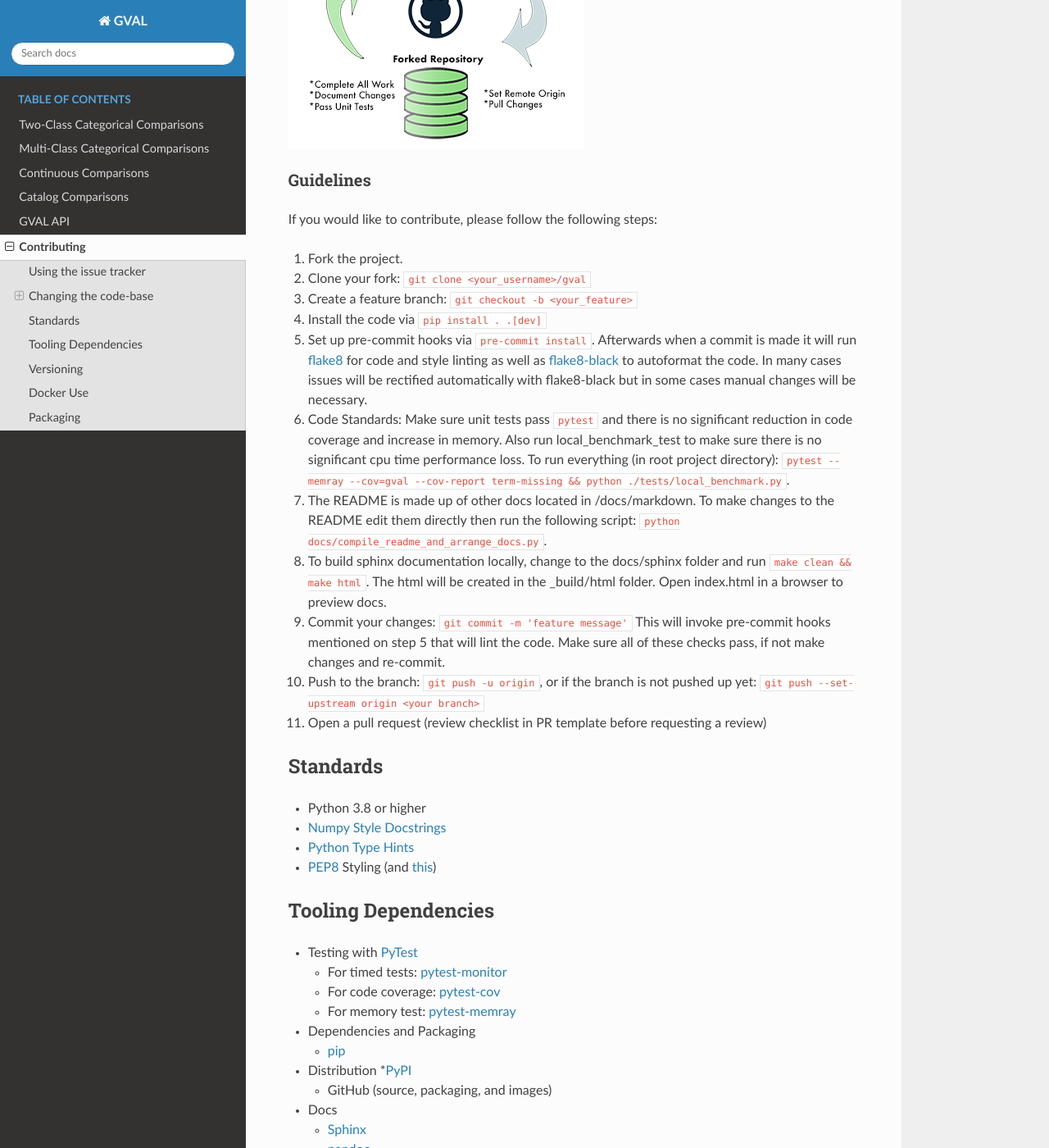
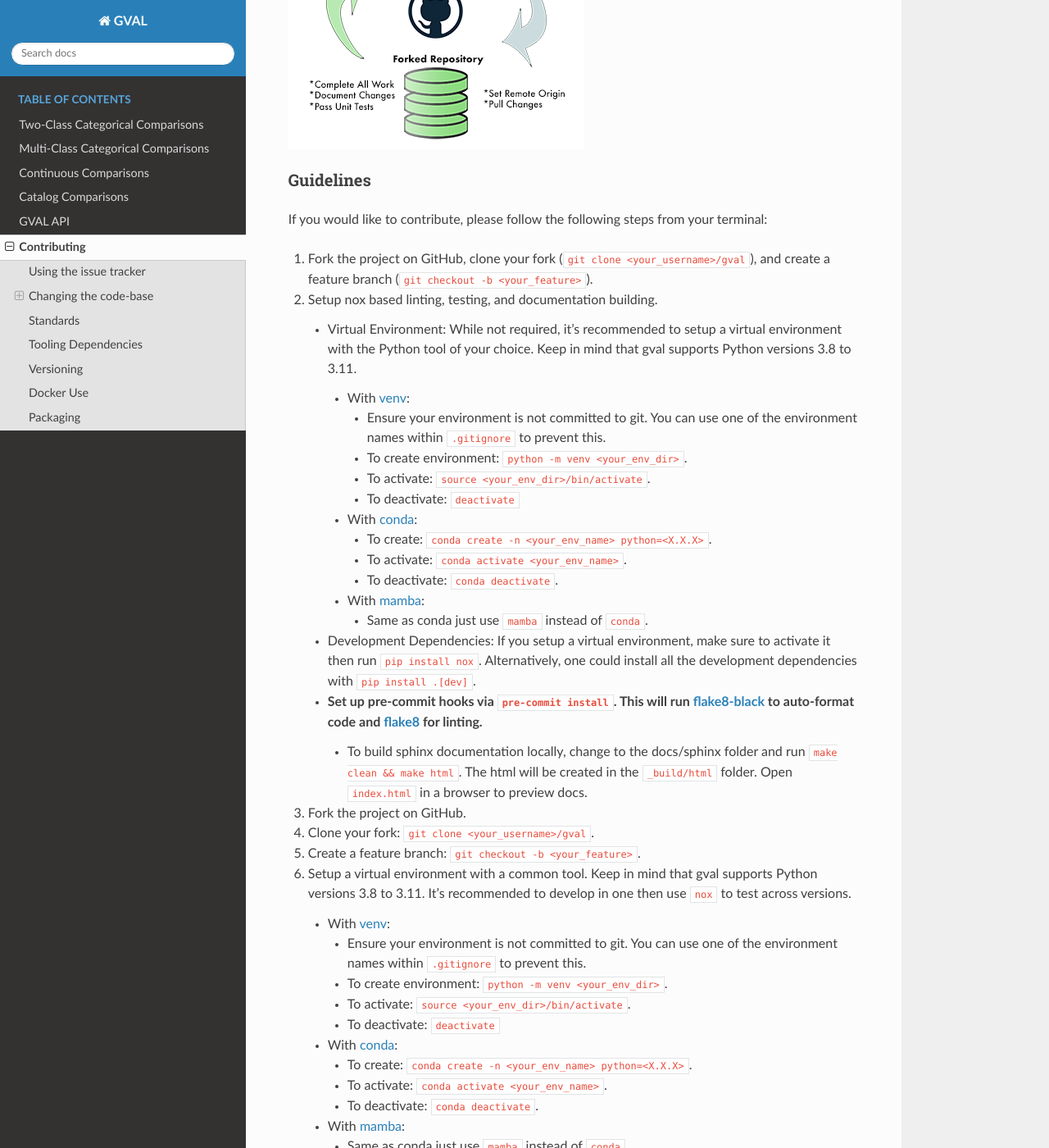
Before and after one commit to NOAA-OWP/gval, a Sphinx documentation site: the page built from docs/sphinx/contributing.rst, in a window 1280 px wide and 1400 px high, scrolled down 990 px. Shown: the whole window at 82% size. Built offline with Sphinx 7.4.7 and the Read the Docs theme 2.0.0, drawn with Linux system fonts in a browser that asks for light colours; pages that are not in the unit, such as notebooks, are missing from menus; some of the changed text lies outside the part shown.

Commit message:
Nox automation - added `noxfile.py` to automate linting, testing, coverage, and doc building - moved `requirements/core.txt` to `requirements.txt` - update optional-dependencies within `pyproject.toml` to decompose dev dependency group - added `compile_readme_and_arrange_docs.py` to sphinx `Makefile` - added pypandoc as dependency to make pandoc python package installable - edited `compile_readme_and_arrange_docs.py` and `sphinx/Makefile` to use pypandoc - added `docs/pandoc` where pypandoc install pandoc to `.gitignore` - added pandoc pathing variables to `sphinx/conf.py`

```diff
--- a/docs/sphinx/SPHINX_CONTRIBUTING.MD
+++ b/docs/sphinx/SPHINX_CONTRIBUTING.MD
@@ -37,33 +37,74 @@
 
 ### Guidelines
 
-If you would like to contribute, please follow the following steps:
+If you would like to contribute, please follow the following steps from your terminal:
 
-1. Fork the project.
-2. Clone your fork: `git clone <your_username>/gval`
-3. Create a feature branch: `git checkout -b <your_feature>`
-4. Install the code via `pip install . .[dev]`
-5. Set up pre-commit hooks via `pre-commit install`.  Afterwards when a commit is made it will run
+1. Fork the project on GitHub, clone your fork (`git clone <your_username>/gval`), and create a feature branch (`git checkout -b <your_feature>`).
+2. Setup nox based linting, testing, and documentation building.
+    - Virtual Environment: While not required, it's recommended to setup a virtual environment with the Python tool of your choice. Keep in mind that gval supports Python versions 3.8 to 3.11.
+        - With [venv](https://docs.python.org/3/library/venv.html):
+            - Ensure your environment is not committed to git. You can use one of the environment names within `.gitignore` to prevent this.
+            - To create environment: `python -m venv <your_env_dir>`.
+            - To activate: `source <your_env_dir>/bin/activate`.
+            - To deactivate: `deactivate`
+        - With [conda](https://docs.conda.io/projects/conda/en/latest/index.html):
+            - To create: `conda create -n <your_env_name> python=<X.X.X>`.
+            - To activate: `conda activate <your_env_name>`.
+            - To deactivate: `conda deactivate`.
+        - With [mamba](https://mamba.readthedocs.io/en/latest/):
+            - Same as conda just use `mamba` instead of `conda`.
+    - Development Dependencies: If you setup a virtual environment, make sure to activate it then run `pip install nox`. Alternatively, one could install all the development dependencies with `pip install .[dev]`.
+    - Set up pre-commit hooks via `pre-commit install`.  This will run [flake8-black](https://pypi.org/project/flake8-black/) to auto-format code and [flake8](https://github.com/PyCQA/flake8) for linting.
+        -
+        - To build sphinx documentation locally, change to the docs/sphinx folder and run `make clean && make html`. The html will be created in the `_build/html` folder.  Open `index.html` in a browser to preview docs.
+
+
+
+1. Fork the project on GitHub.
+2. Clone your fork: `git clone <your_username>/gval`.
+3. Create a feature branch: `git checkout -b <your_feature>`.
+4. Setup a virtual environment with a common tool. Keep in mind that gval supports Python versions 3.8 to 3.11. It's recommended to develop in one then use `nox` to test across versions.
+    - With [venv](https://docs.python.org/3/library/venv.html):
+        - Ensure your environment is not committed to git. You can use one of the environment names within `.gitignore` to prevent this.
+        - To create environment: `python -m venv <your_env_dir>`.
+        - To activate: `source <your_env_dir>/bin/activate`.
+        - To deactivate: `deactivate`
+    - With [conda](https://docs.conda.io/projects/conda/en/latest/index.html):
+        - To create: `conda create -n <your_env_name> python=<X.X.X>`.
+        - To activate: `conda activate <your_env_name>`.
+        - To deactivate: `conda deactivate`.
+    - With [mamba](https://mamba.readthedocs.io/en/latest/):
+        - Same as conda just use `mamba` instead of `conda`.
+5. With the environment activated, install the development version of gval via `pip install .[dev]`. This version includes linting, testing, and doc building dependencies.
+6. Set up pre-commit hooks via `pre-commit install`.  Afterwards when a commit is made it will run
 [flake8](https://github.com/PyCQA/flake8) for code and style linting as well as
 [flake8-black](https://pypi.org/project/flake8-black/) to autoformat the code.  In many cases issues will be rectified
 automatically with flake8-black but in some cases manual changes will be necessary.
-6. Code Standards: Make sure unit tests pass `pytest` and there is no significant reduction
-in code coverage and increase in memory.  Also run local_benchmark_test to make sure there is no significant
-cpu time performance loss.  To run everything (in root project directory):
-`pytest --memray --cov=gval --cov-report term-missing && python ./tests/local_benchmark.py`.
-7. The README is made up of other docs located in /docs/markdown.  To make changes to the README edit them directly
+7. The README is made up of other docs located in `/docs/markdown`.  To make changes to the README edit them directly
 then run the following script: `python docs/compile_readme_and_arrange_docs.py`.
-8. To build sphinx documentation locally, change to the docs/sphinx folder and run `make clean && make html`.
-The html will be created in the _build/html folder.  Open index.html in a browser to preview docs.
-9. Commit your changes: `git commit -m 'feature message'`  This will invoke pre-commit hooks mentioned on step 5
-that will lint the code. Make sure all of these checks pass, if not make changes and re-commit.
-10. Push to the branch: `git push -u origin`, or if the branch is not pushed up yet:
-`git push --set-upstream origin <your branch>`
-11. Open a pull request (review checklist in PR template before requesting a review)
+8. To build sphinx documentation locally, change to the docs/sphinx folder and run `make clean && make html`. The html will be created in the `_build/html` folder.  Open `index.html` in a browser to preview docs.
+9. Run linting and tests with nox. Nox automates various tasks across Python environments.
+    - To test across Python versions, you would need to install [conda](https://docs.conda.io/projects/conda/en/stable/user-guide/install/index.html) or [mamba](https://mamba.readthedocs.io/en/latest/installation/mamba-installation.html). Otherwise nox will just test in your current Python version.
+    - To run all sessions with nox do: `nox`
+    - The above could take too long since the tests session is replicated with all Python versions.
+    - Try some of the possible variants to reduce computational time:
+        - Just black: `nox -s black`
+        - Just flake8: `nox -s flake8`
+        - Just tests: `nox -s tests`
+        - Just a specific version of Python: `nox -p 3.8`
+10. Keep in mind that you can run linting and testing outside of the precommit hooks and nox. Just use the following commands with any custom variation you'd like:
+    - For black: `black src/ tests/`.
+    - For flake8: `flake8 src/ tests/`
+    - For tests: `pytest`
+11. Commit your changes: `git commit`. This will invoke pre-commit hooks mentioned on previously.
+12. Push to remote with:
+    - New branch: `git push -u origin <your_branch>`.
+    - Existing branch with upstream set: `git push` .
+13. Open a pull request (review checklist in PR template before requesting a review).
 
 
 ## Standards
-- Python 3.8 or higher
+- Python 3.8 - 3.11
 - [Numpy&nbsp;Style&nbsp;Docstrings](https://numpydoc.readthedocs.io/en/v1.1.0/format.html#documenting-modules)
 - [Python&nbsp;Type&nbsp;Hints](https://docs.python.org/3/library/typing.html)
 - [PEP8](https://pep8.org/) Styling (and [this](https://peps.python.org/pep-0008/))
--- a/docs/sphinx/conf.py
+++ b/docs/sphinx/conf.py
@@ -1,7 +1,12 @@
-# Configuration file for the Sphinx documentation builder.
-#
-# For the full list of built-in configuration values, see the documentation:
-# https://www.sphinx-doc.org/en/master/usage/configuration.html
+"""
+Configuration file for the Sphinx documentation builder.
+
+For the full list of built-in configuration values, see the documentation:
+https://www.sphinx-doc.org/en/master/usage/configuration.html
+"""
+
+import os
+import sys
 
 # -- Project information -----------------------------------------------------
 # https://www.sphinx-doc.org/en/master/usage/configuration.html#project-information
@@ -24,7 +29,6 @@
     "myst_parser",
 ]
 
-
 templates_path = ["_templates"]
 exclude_patterns = ["_build", "Thumbs.db", ".DS_Store"]
 
@@ -35,3 +39,22 @@
 
 html_theme = "sphinx_rtd_theme"
 html_static_path = ["_static"]
+
+# -- Setting Pandoc's path ---------------------------------------------------
+# https://www.sphinx-doc.org/en/master/usage/configuration.html#confval-pandoc_path
+
+# Set docs path: `gval/docs/`
+docs_dir_path = os.path.dirname(
+    os.path.abspath(
+        os.path.dirname(__file__)
+    )
+)
+
+# Set and make pandoc path
+pandoc_dir_path = os.path.join(docs_dir_path, 'pandoc')
+
+# Set and make pandoc executable path
+pandoc_executable_path = os.path.join(pandoc_dir_path, 'pandoc')
+
+# Set pandoc executable path to environment variable
+os.environ.setdefault('PANDOC', pandoc_executable_path)
```
Also changed, not shown: CONTRIBUTING.MD (+55 -62 lines), README.MD (+1 -1 lines), docs/compile_readme_and_arrange_docs.py (+65 -33 lines), docs/markdown/01_INTRO.MD (+1 -1 lines), docs/sphinx/PYPI_README.MD (+1 -1 lines), docs/sphinx/SPHINX_README.MD (+1 -1 lines), noxfile.py (added, +96 -0 lines), pyproject.toml (+55 -13 lines), requirements.txt (added, +14 -0 lines), 3 other files.
